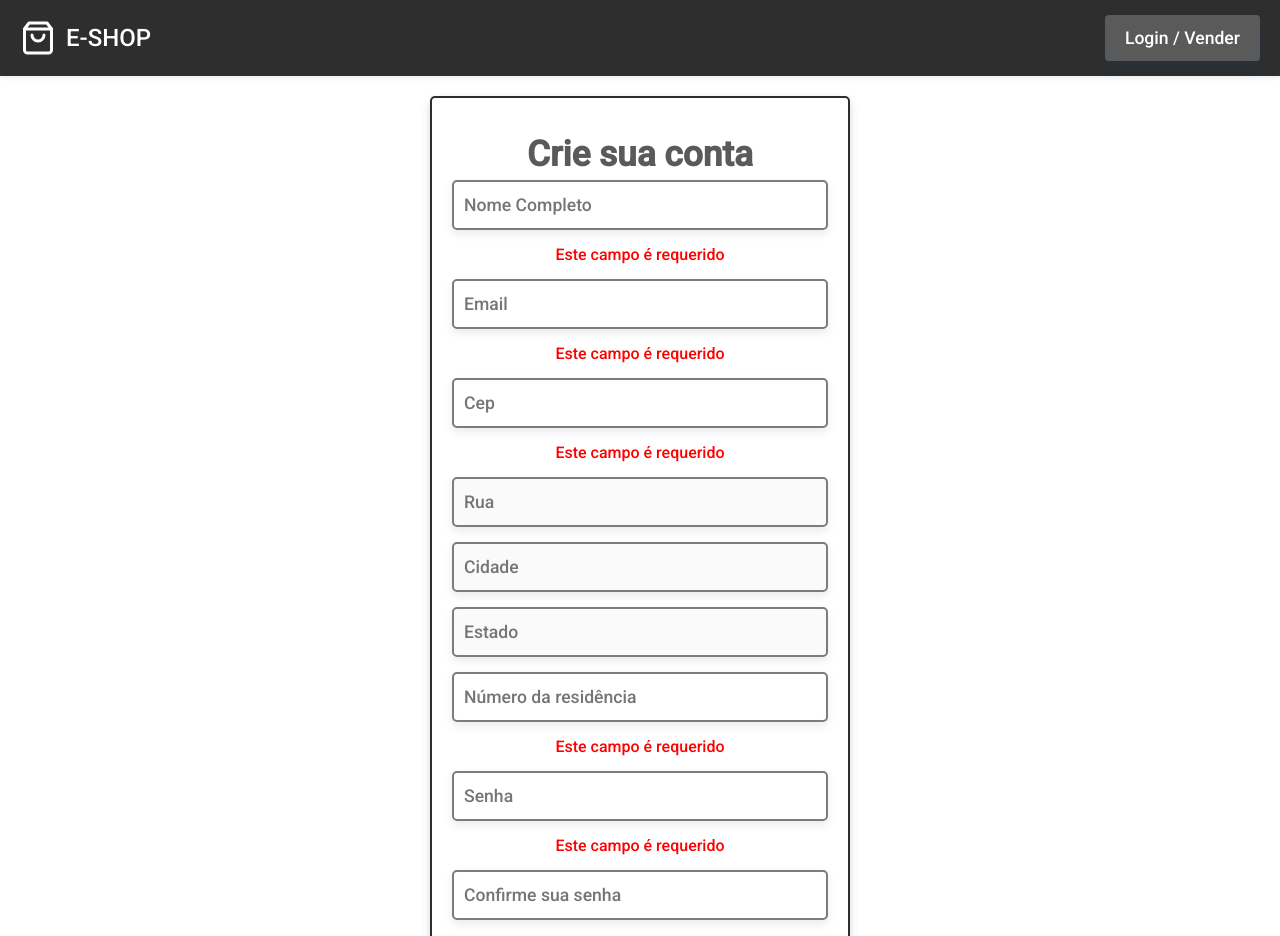
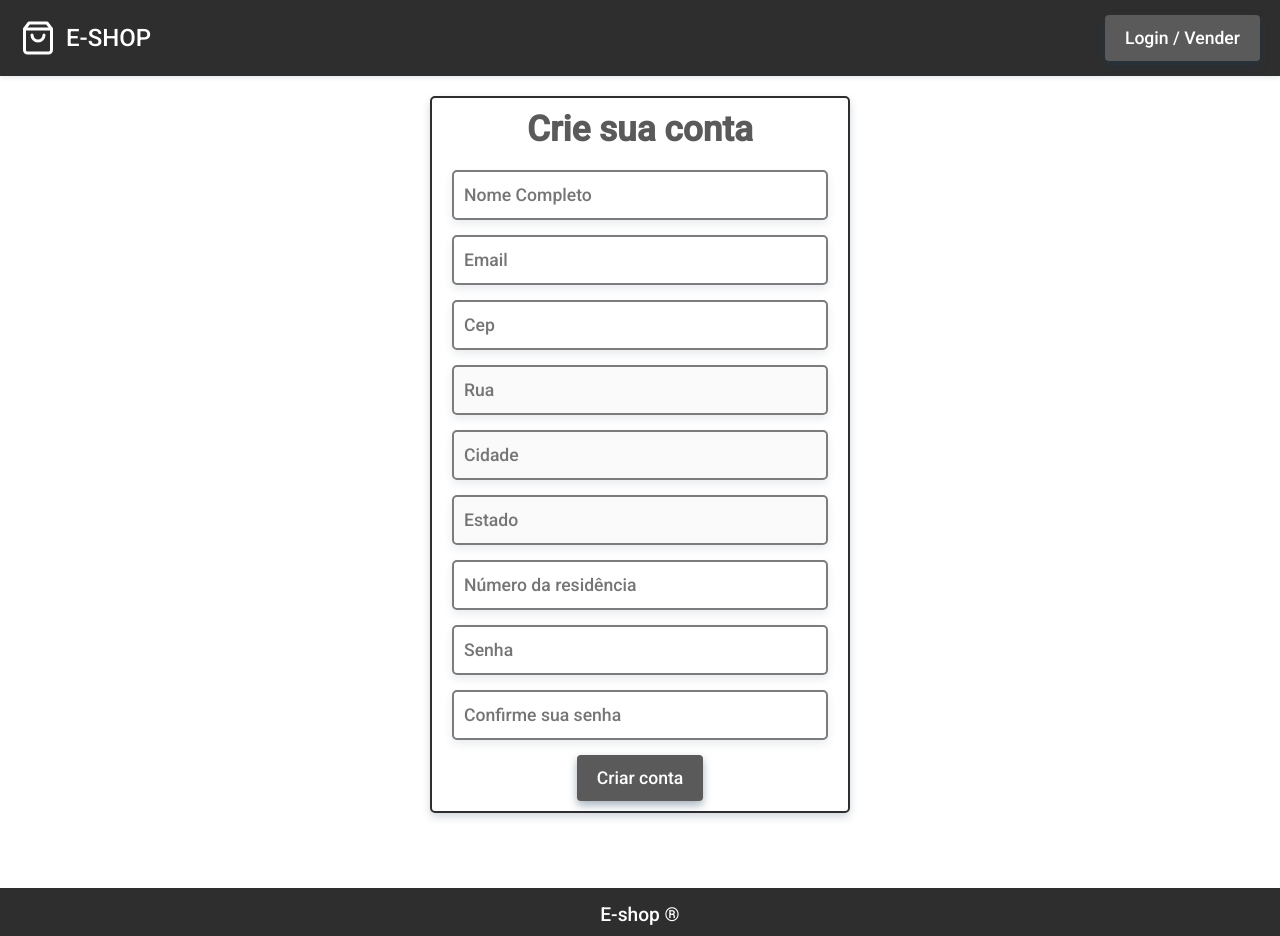
Before and after one commit to MathLouren/E-COMMERCE, a Vue app: page /registrar in a window 1280 px wide. Shown: the top 936 px of the page. Built offline with nearby package versions, Linux system fonts and the light colour scheme.

Commit message:
vuelidate inputs

```diff
--- a/src/views/UsuarioCriar.vue
+++ b/src/views/UsuarioCriar.vue
@@ -4,20 +4,20 @@
     <h2>Crie sua conta</h2>
     <form>
       <input type="text" placeholder="Nome Completo" name="nome" v-model="$v.nome.$model" :class="{error: $v.nome.$error}">
-      <span v-if="true">Este campo é requerido</span>
-      <input type="email" placeholder="Email" v-model="email" :class="{error: $v.nome.$error}">
-      <span v-if="true">Este campo é requerido</span>
-      <input type="text" placeholder="Cep"  v-model="cep" @keyup="pucharCep" :class="{error: $v.nome.$error}">
-      <span v-if="true">Este campo é requerido</span>
-      <input type="text" placeholder="Rua" disabled v-model="rua">
+      <span v-if="$v.nome.$error">Este campo é requerido</span>
+      <input type="email" placeholder="Email" v-model="$v.email.$model" :class="{error: $v.email.$error}">
+      <span v-if="$v.email.$error">Email inválido</span>
+      <input type="text" placeholder="Cep"  v-model="$v.cep.$model" @keyup="pucharCep" :class="{error: $v.cep.$error}">
+      <span v-if="$v.cep.$error">Este campo é requerido</span>
+      <input ty-pe="text" placeholder="Rua" disabled v-model="rua">
       <input type="text" placeholder="Cidade" disabled v-model="cidade">
       <input type="text" placeholder="Estado" disabled v-model="estado">
-      <input type="text" placeholder="Número da residência" v-model="nmr" :class="{error: $v.nome.$error}">
-      <span v-if="true">Este campo é requerido</span>
-      <input type="password" placeholder="Senha" :class="{error: $v.nome.$error}">
-      <span v-if="true">Este campo é requerido</span>
-      <input type="password" placeholder="Confirme sua senha" v-model="senha" :class="{error: $v.nome.$error}">
-      <span v-if="true">Este campo é requerido</span>
+      <input type="text" placeholder="Número da residência" v-model="$v.nmr.$model" :class="{error: $v.nmr.$error}">
+      <span v-if="$v.nmr.$error">Este campo é requerido</span>
+      <input type="password" placeholder="Senha">
+      <span v-if="false">Este campo é requerido</span>
+      <input type="password" placeholder="Confirme sua senha" v-model="$v.senha.$model" :class="{error: $v.senha.$error}">
+      <span v-if="$v.senha.$error">Este campo é requerido</span>
       <button class="btn" @click.prevent="criarUsuario">Criar conta</button>
     </form>
   </div>
@@ -40,6 +40,10 @@ export default {
   },
   validations:{
       nome: { required },
+      email: { required },
+      cep: { required },
+      nmr: { required },
+      senha: { required },
   },
   methods:{
      pucharCep(){
@@ -76,7 +80,7 @@ section{
 
 h2{
   text-align: center;
-  margin: 5px 0;
+  margin: 0px 0 20px 0;
 }
 
 .form{
@@ -86,7 +90,7 @@ h2{
     display: flex;
     flex-direction: column;
     border-radius: 5px;
-    padding: 30px 20px;
+    padding: 10px 20px;
     margin-top: 20px;
     box-shadow: 0 4px 8px rgba(30, 60, 90, 0.2);
 }
```
